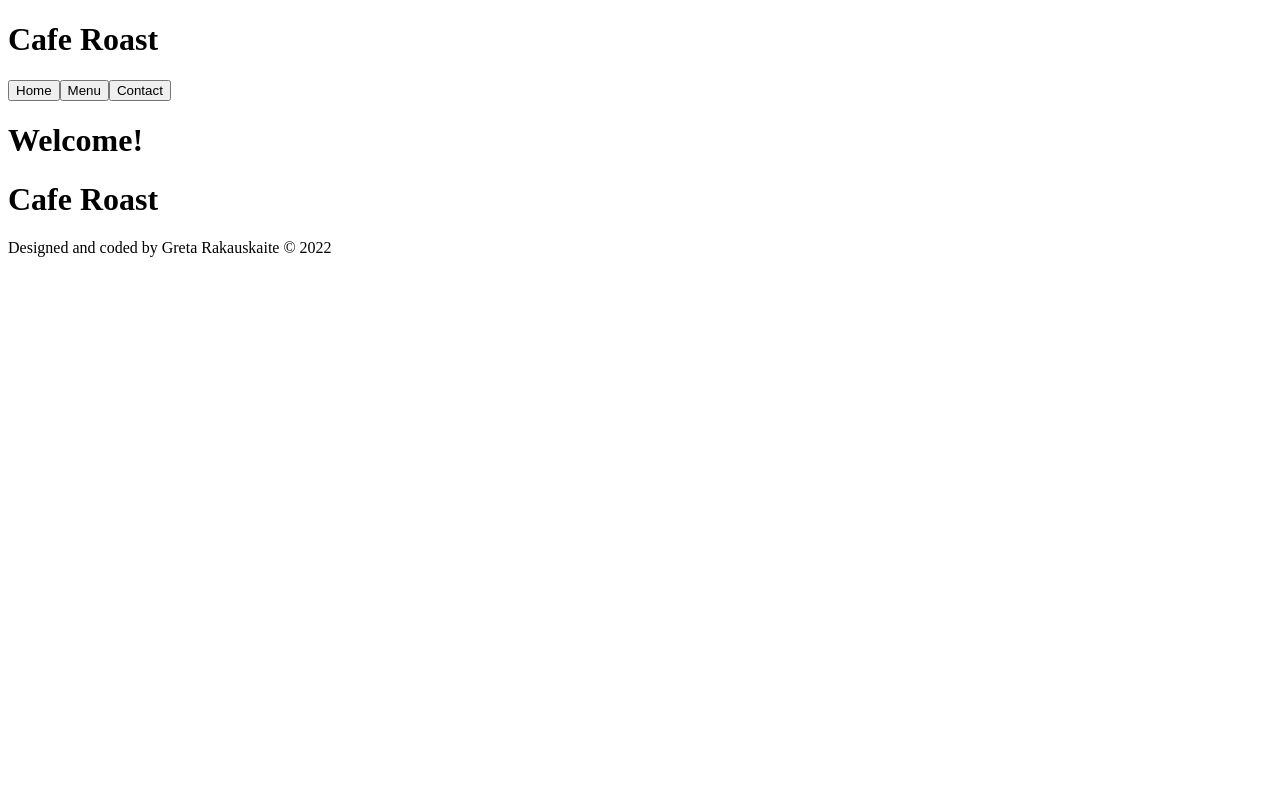
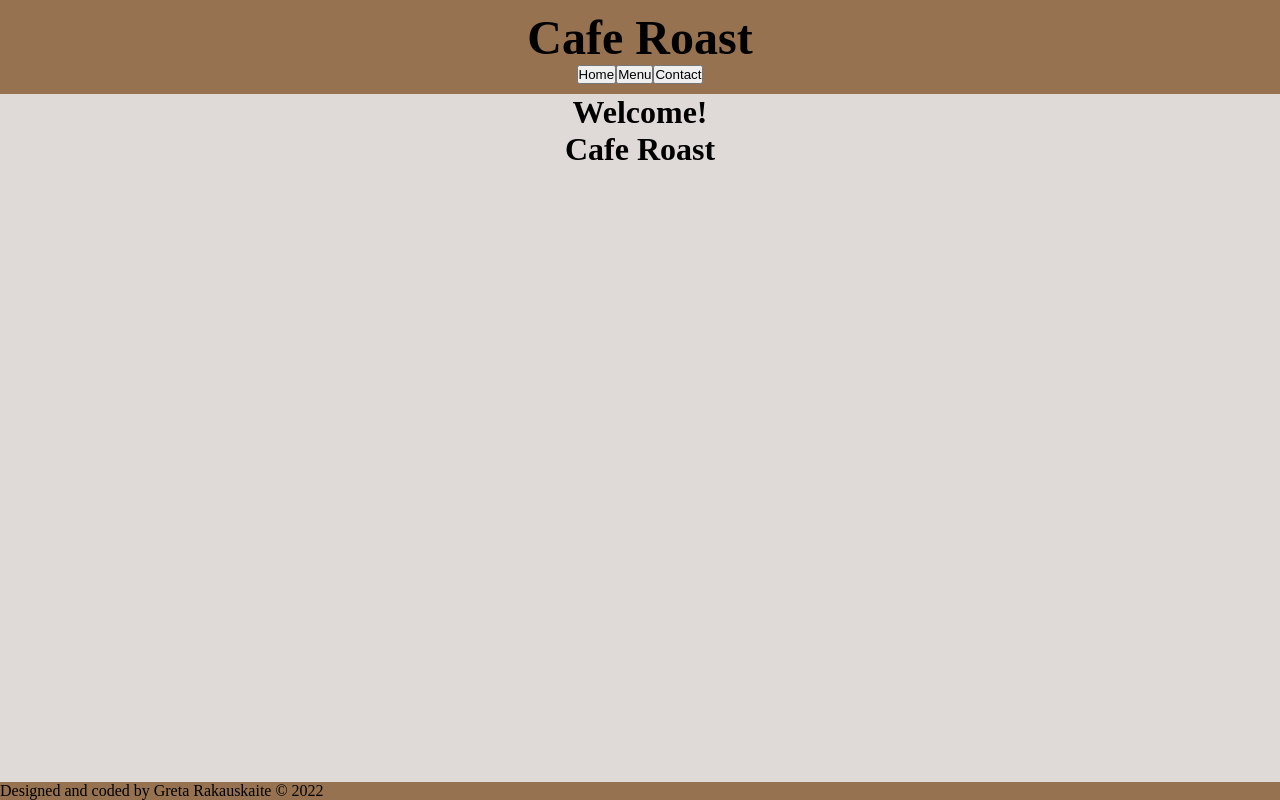
Before and after one commit to GretaRa/odin-restaurantPage, a website built with webpack: page dist/index.html in a window 1280 px wide. Built offline with Linux system fonts and the light colour scheme.

Commit message:
Add some styling

```diff
--- a/src/homePage.js
+++ b/src/homePage.js
@@ -46,12 +46,12 @@ function createMain() {
     const welcomeText = document.createElement('h1')
     welcomeText.classList.add('welcomeText')
     welcomeText.textContent = 'Welcome!'
-    greetingContainer.appendChild(welcomeText)
+    main.appendChild(welcomeText)
 
     const restaurantName = document.createElement('h1')
     restaurantName.classList.add('restaurantName')
     restaurantName.textContent = 'Cafe Roast'
-    greetingContainer.appendChild(restaurantName)
+    main.appendChild(restaurantName)
 
     return main
 }
--- /dev/null
+++ b/src/style.css
@@ -0,0 +1,40 @@
+:root{
+    --main-color: #967250;
+    --font-light-color: #ffffff;
+}
+
+*{
+    margin: 0;
+    padding: 0;
+}
+
+html,body{
+    height: 100%;
+    width: 100%;
+}
+
+#content{
+    min-height: 100%;
+    display: grid;
+    grid-template-rows: auto 1fr auto;
+    grid-template-columns: 100%;
+}
+
+header{
+    background-color: var(--main-color);
+    text-align: center;
+    padding: 10px;
+}
+
+header h1{
+    font-size: 3rem;
+}
+
+.greetingContainer{
+    text-align: center;
+    background-color: #dfdad7;
+}
+
+footer{
+    background-color: var(--main-color);
+}
```
Also changed, not shown: dist/index.html, dist/main.js.
